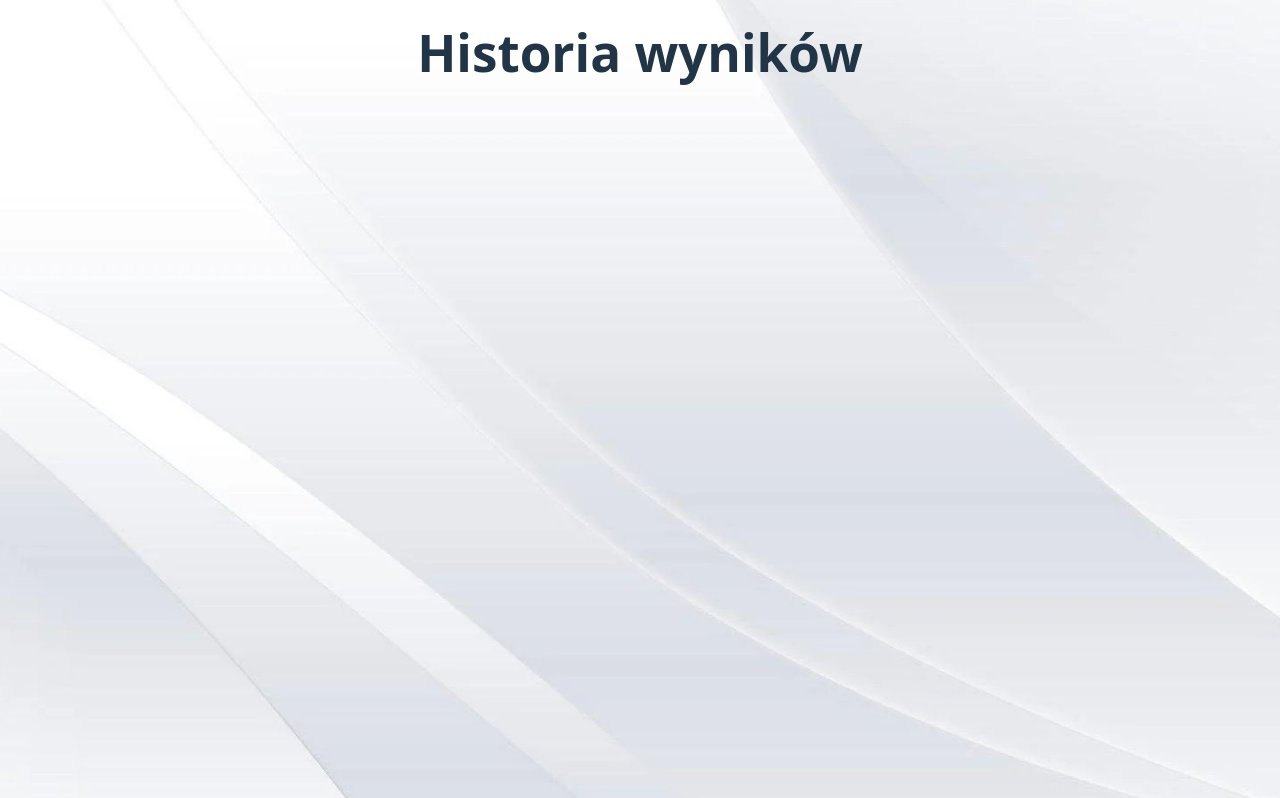
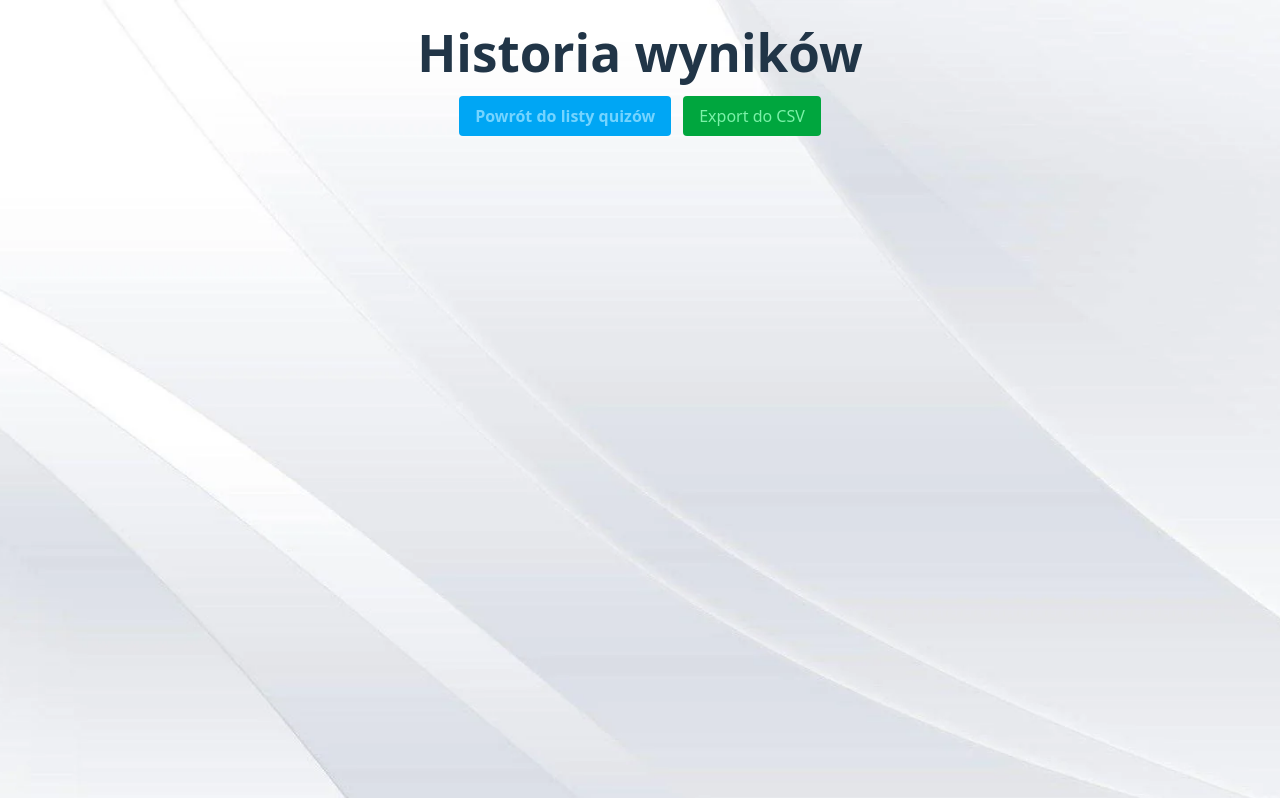
Before and after one commit to w1nned/quizygg, a React (Vite) app: page /results in a window 1280 px wide. Shown: the top 798 px of the page. Built offline with nearby package versions, Linux system fonts and the light colour scheme.

Commit message:
tailwind + results
minor fixes

```diff
--- a/src/components/QuizList.jsx
+++ b/src/components/QuizList.jsx
@@ -23,7 +23,7 @@ function QuizList() {
         <h1 className="text-3xl font-bold mb-4 flex justify-center">Quizy</h1>
 
         <div className="mb-6 flex gap-3">
-          <Link to="/create" className="bg-blue-500 text-blue-300 px-4 py-2 rounded font-bold hover:scale-110 hover:text-white tranform duration-100">
+          <Link to="/create" className="bg-blue-500 text-blue-300 px-4 py-2 rounded font-bold hover:scale-110 hover:text-white transform duration-100">
             Nowy quiz
           </Link>
 
--- a/src/components/QuizPlayer.jsx
+++ b/src/components/QuizPlayer.jsx
@@ -61,7 +61,7 @@ function QuizPlayer() {
         <h1 className="text-2xl font-bold mb-4" style={styles.title}>Wynik quizu</h1>
         <p style={styles.text}>Wynik: {result.score}/{questions.length}</p>
         <p style={styles.text}>Procent: {result.percent}%</p>
-        <button style={styles.button} onClick={() => navigate("/")}>
+        <button className="mt-5 bg-sky-500 text-white px-4 py-2 rounded font-bold hover:scale-110 transform duration-100" style={styles.button} onClick={() => navigate("/")}>
           Powrót do listy quizów
         </button>
       </div>
--- a/src/components/Results.jsx
+++ b/src/components/Results.jsx
@@ -1,28 +1,100 @@
 import { useEffect, useState } from "react";
-import { getResults } from "../services/storage";
+import { getResults, saveResults } from "../services/storage";
+import { useNavigate } from "react-router-dom";
 
 function Results() {
 
   const [results, setResults] = useState([]);
 
   useEffect(() => {
-    setResults(getResults());
+    const data = getResults();
+    setResults([...data].reverse());
   }, []);
+
+  const navigate = useNavigate();
+
+  const goBack = () => {
+    navigate("../");
+  };
+
+  const deleteResult = (id) => {
+    const updated = results.filter(r => r.id !== id);
+    setResults(updated);
+    saveResults(updated.reverse());
+  };
+
+  const exportToCSV = () => {
+
+    const headers = ["Quiz ID", "Score", "Total", "Percent", "Date"];
+
+    const rows = results.map(r => [
+      r.quizId,
+      r.score,
+      r.total,
+      r.percent,
+      r.date
+    ]);
+
+    const csv = [
+      headers.join(";"),
+      ...rows.map(row =>
+        row.map(value => `"${value}"`).join(";")
+      )
+    ].join("\n");
+
+    const blob = new Blob(["\uFEFF" + csv], {
+      type: "text/csv;charset=utf-8;"
+    });
+
+    const url = URL.createObjectURL(blob);
+
+    const link = document.createElement("a");
+    link.href = url;
+    link.download = "quiz_results.csv";
+
+    document.body.appendChild(link);
+    link.click();
+    document.body.removeChild(link);
+  };
 
   return (
     <div>
 
       <h1 className="text-3xl font-bold mb-4 flex justify-center">Historia wyników</h1>
 
+      <div className="mx-auto w-fit items-center mb-6 flex gap-3">
+        <button
+          className="bg-sky-500 text-sky-300 px-4 py-2 rounded font-bold hover:scale-110 hover:text-white transform duration-100"
+          onClick={goBack}>
+          Powrót do listy quizów
+        </button>
+
+        <button
+          className="bg-green-600 text-green-300 px-4 py-2 rounded hover:font-bold hover:scale-110 hover:text-white transform duration-100"
+          onClick={exportToCSV}>
+          Export do CSV
+        </button>
+      </div>
+
       {results.map(r => (
         <div
-          key={r.id} className="border p-3 rounded-xl border-2 mb-2 hover:border-sky-500 hover:scale-105 tranform duration-200">
+          key={r.id}
+          className="border p-3 rounded-xl border-2 mb-2 flex justify-between items-center hover:border-sky-500 hover:scale-105 transform duration-200">
+          <div>
+            Quiz: {r.quizId} <br />
+            Wynik: {r.score}/{r.total} | {r.percent}% <br />
+            Data: {r.date}
+          </div>
 
-          Quiz: {r.quizId} <br />
-          Wynik: {r.score}/{r.total} | {r.percent}% <br />
-          Data: {r.date}
+          <button
+            onClick={() => deleteResult(r.id)}
+            className="text-xs bg-red-500 text-white px-2 py-1 rounded hover:bg-red-600 hover:scale-110 transform duration-100">
+            ✕
+          </button>
+
         </div>
       ))}
+
     </div>
   );
 }
```
Also changed, not shown: 1 other file (tests, documents, lock files or other folders).
